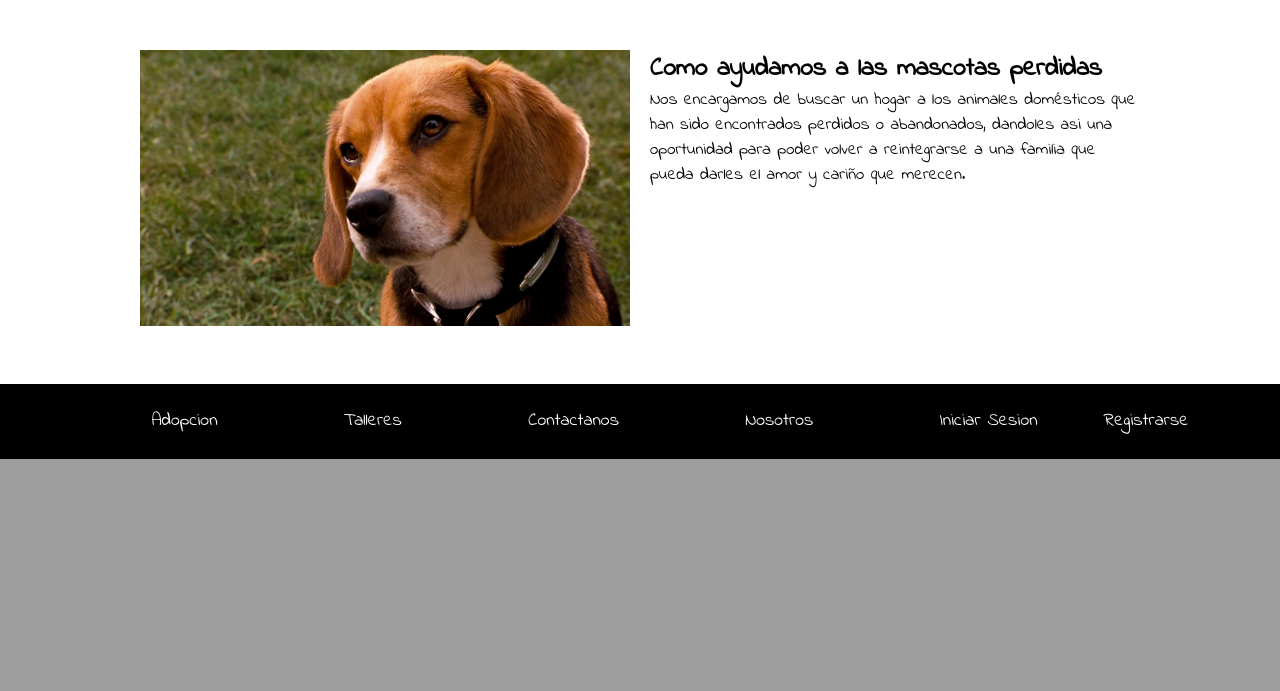
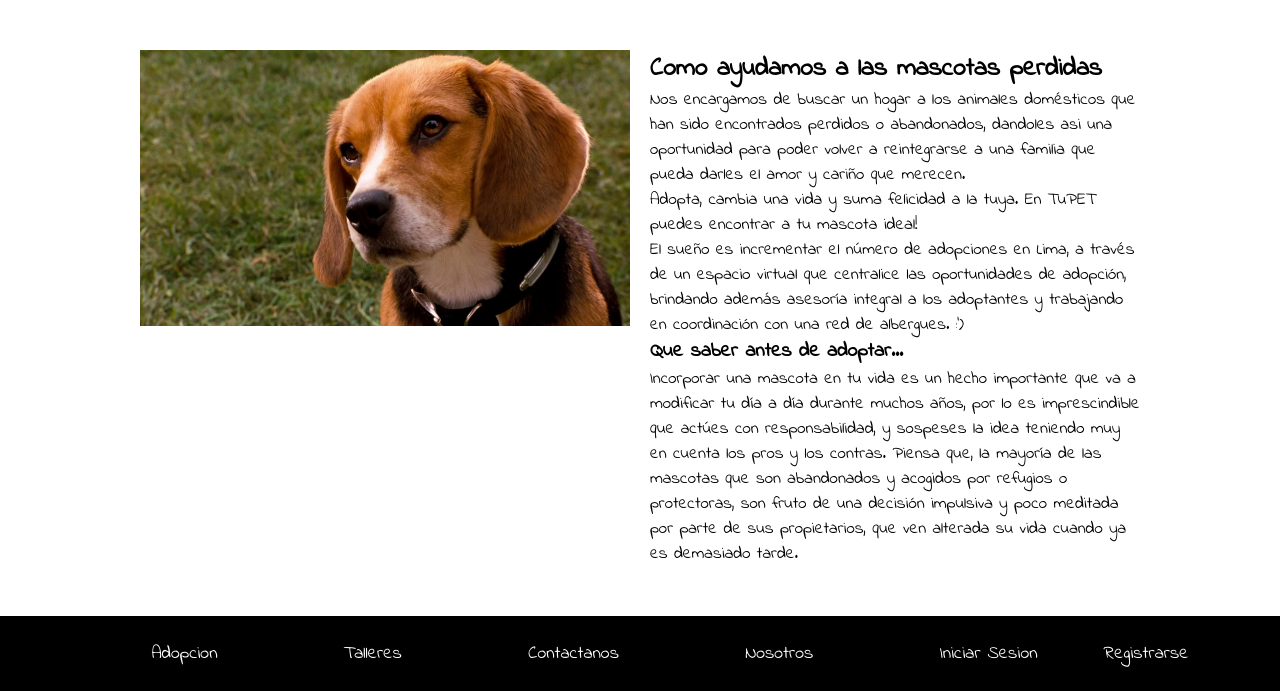
Before and after one commit to rodrimozocubaz1/ProyectoFinal, a PHP site: page / in a window 1280 px wide. Shown: the part 800-1491 px from the top of the page. Before the commit the page ends 1259 px from the top, so only its background shows below. Run offline with PHP 8.4, Linux system fonts and the light colour scheme.

Commit message:
index_aumentado

```diff
--- a/index.php
+++ b/index.php
@@ -26,6 +26,10 @@ include ('Funciones/verificar_session.php');
                 <p>Nos encargamos de buscar un hogar a los animales domésticos que han sido encontrados perdidos o
                 abandonados, dandoles asi una oportunidad para poder volver a reintegrarse a una familia
                 que pueda darles el amor y cariño que merecen.</p>
+                <p>Adopta, cambia una vida y suma felicidad a la tuya. En TuPET puedes encontrar a tu mascota ideal!</p>
+                <p>El sueño es incrementar el número de adopciones en Lima, a través de un espacio virtual que centralice las oportunidades de adopción, brindando además asesoría integral a los adoptantes y trabajando en coordinación con una red de albergues.  :')</p>
+                <h3>Que saber antes de adoptar...</h3>
+                <p>Incorporar una mascota en tu vida es un hecho importante que va a modificar tu día a día durante muchos años, por lo es imprescindible que actúes con responsabilidad, y sospeses la idea teniendo muy en cuenta los pros y los contras. Piensa que, la mayoría de las mascotas que son abandonados y acogidos por refugios o protectoras, son fruto de una decisión impulsiva y poco meditada por parte de sus propietarios, que ven alterada su vida cuando ya es demasiado tarde.</p>
             </div>
         </div>
     </main>
```
